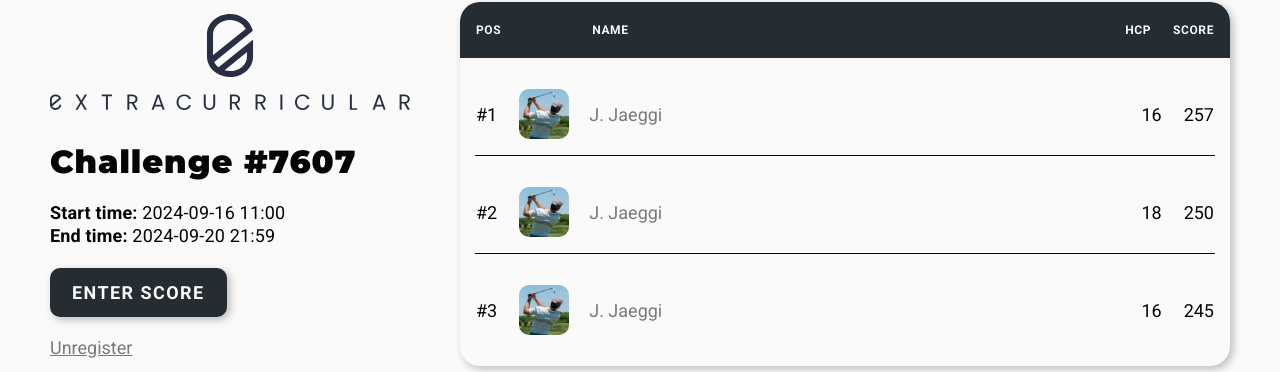
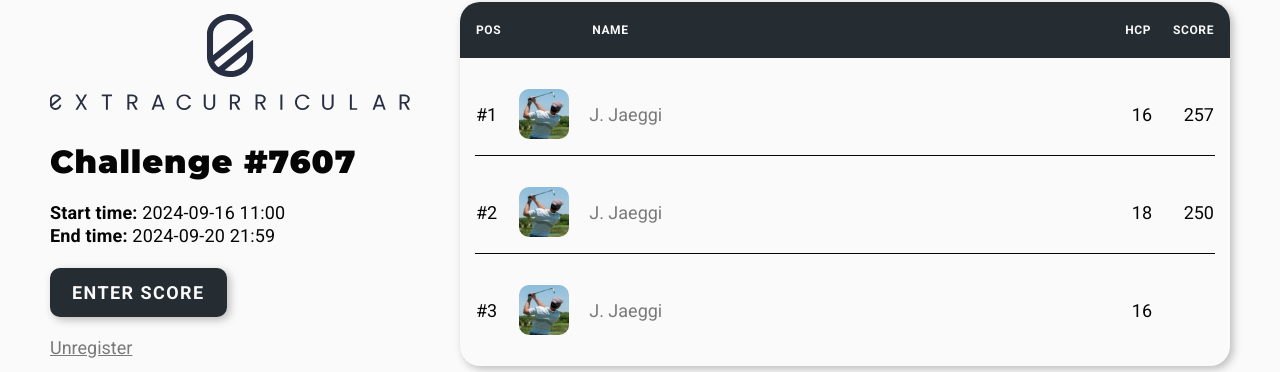
Before and after one commit to Redox-Digital/wgc-next, a Next.js app: page /lobby in a window 1280 px wide. Shown: the part 518-890 px from the top of the page. Built offline with nearby package versions, Linux system fonts and the light colour scheme.

Commit message:
style: fix score table + copy link height

```diff
--- a/components/Challenge.module.scss
+++ b/components/Challenge.module.scss
@@ -63,6 +63,7 @@
         font-size: 10px;
         font-weight: 500;
         padding: 6px 10px;
+        margin: 0;
       }
 
       > button {
--- a/components/Rankings.module.scss
+++ b/components/Rankings.module.scss
@@ -43,6 +43,17 @@
 
       &:last-of-type {
         border: none;
+      }
+
+      > td {
+        &.hcp {
+          min-width: 30px;
+          text-align: right;
+        }
+        &.score {
+          min-width: 42px;
+          text-align: right;
+        }
       }
     }
   }
--- a/components/Rankings.tsx
+++ b/components/Rankings.tsx
@@ -18,7 +18,6 @@ const players = [
     name: 'J. Jaeggi',
     img: '/layouts/profile-placeholder.webp',
     hcp: 16,
-    score: 245,
   },
 ];
 
@@ -41,9 +40,8 @@ export default function Rankings() {
             <td className={css.profile}>
               <Image src={p.img} alt={''} width={50} height={50} /> <span>{p.name}</span>
             </td>
-
-            <td>{p.hcp}</td>
-            <td>{p.score}</td>
+            <td className={css.hcp}>{p.hcp}</td>
+            <td className={css.score}>{p.score}</td>
           </tr>
         ))}
       </tbody>
@@ -100,9 +98,8 @@ export function RankingsWithPrices() {
               <td className={css.profile}>
                 <Image src={p.img} alt={''} width={50} height={50} /> <span>{p.name}</span>
               </td>
-
-              <td>{p.hcp}</td>
-              <td>{p.score}</td>
+              <td className={css.hcp}>{p.hcp}</td>
+              <td className={css.score}>{p.score}</td>
             </tr>
           ))}
         </tbody>
```
